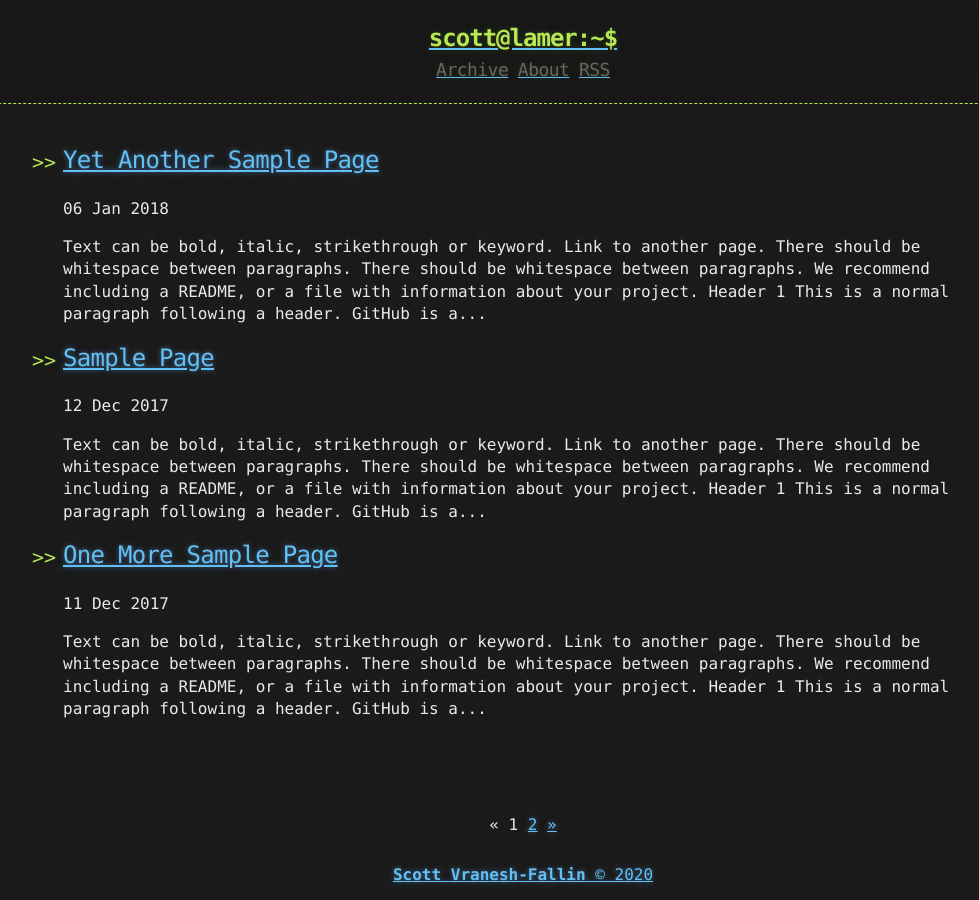
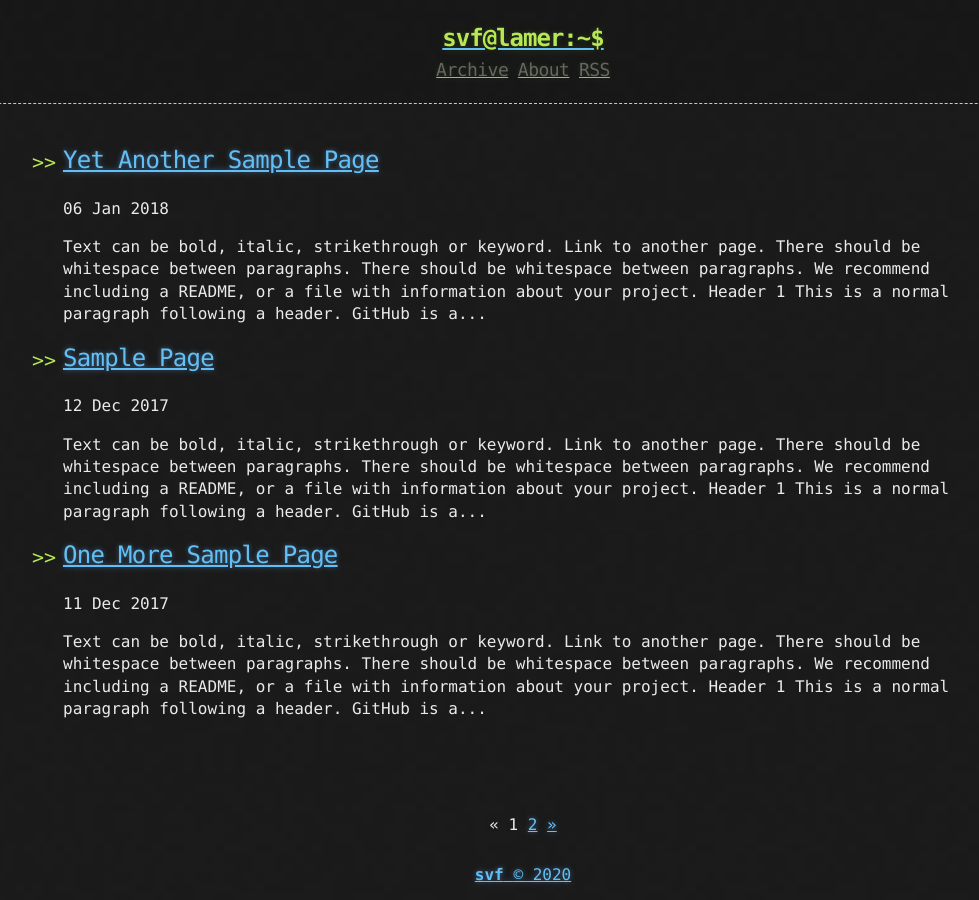
Before and after one commit to svf/svf.github.io, a Jekyll site: the page built from index.html, in a window 1280 px wide. Shown: the whole page, without its empty margins (117-1096 px from the left). Built offline with Jekyll 4.4.1, drawn with Linux system fonts in a browser that asks for light colours; the list of posts is cut into pages by our own code.

Commit message:
minor change

```diff
--- a/_config.yml
+++ b/_config.yml
@@ -28,5 +28,5 @@ plugins:
   - jekyll-sitemap
 
 # Custom variables
-owner : "Scott Vranesh-Fallin"
+owner : "svf"
 year : "2020"
```
